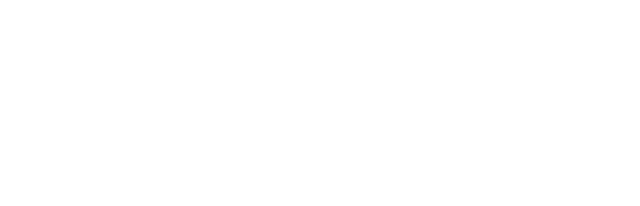
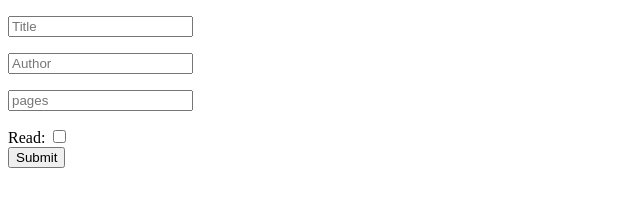
Before and after one commit to nickonyi/Library, a plain HTML site: page index.html in a window 1280 px wide. Shown: the whole page, without its empty margins (0-640 px from the left). Drawn offline with Linux system fonts and the light colour scheme.

Commit message:
Project Library

```diff
--- a/index.html
+++ b/index.html
@@ -6,11 +6,18 @@
     <meta http-equiv="X-UA-Compatible" content="IE=edge">
     <meta name="viewport" content="width=device-width, initial-scale=1.0">
     <link rel="stylesheet" href="./style.css">
-    <script src="./index.js"></script>
+    <script defer src="./index.js"></script>
     <title>Library</title>
 </head>
 
 <body>
+    <form action="">
+        <p><input type="text" name="text" placeholder="Title"></p>
+        <p><input type="text" name="author" placeholder="Author"></p>
+        <p><input type="number" name="pages" placeholder="pages"></p>
+        <div id="checkbox"><label for="read">Read: </label><input type="checkbox" name="read" Value="yes"></div>
+        <button id="submit" type="submit" value="submit">Submit</button>
+    </form>
 
 </body>
 
```
